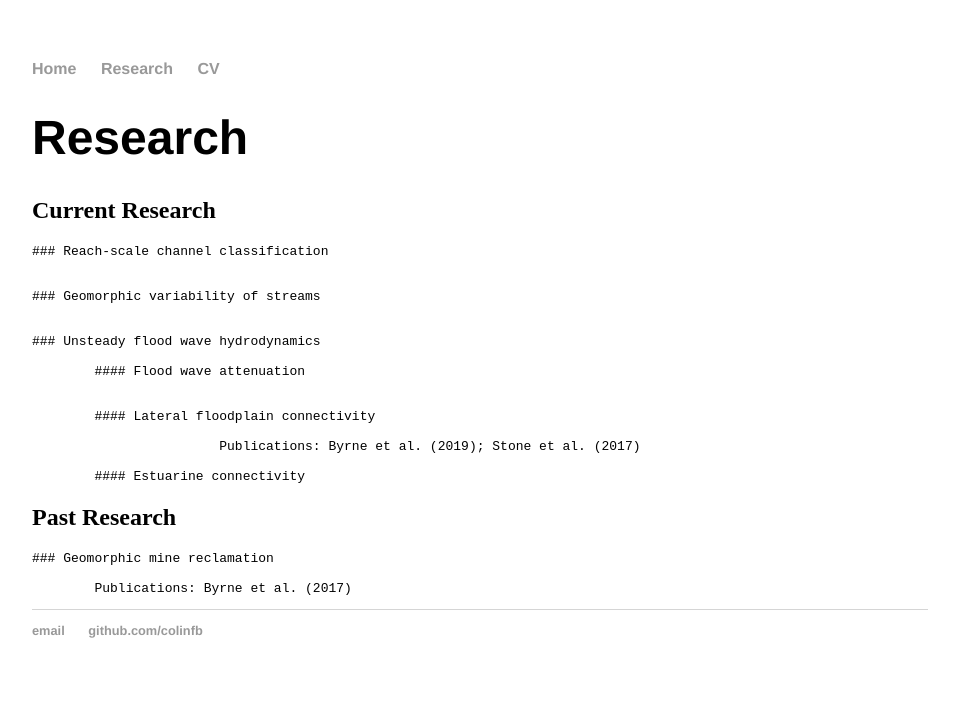
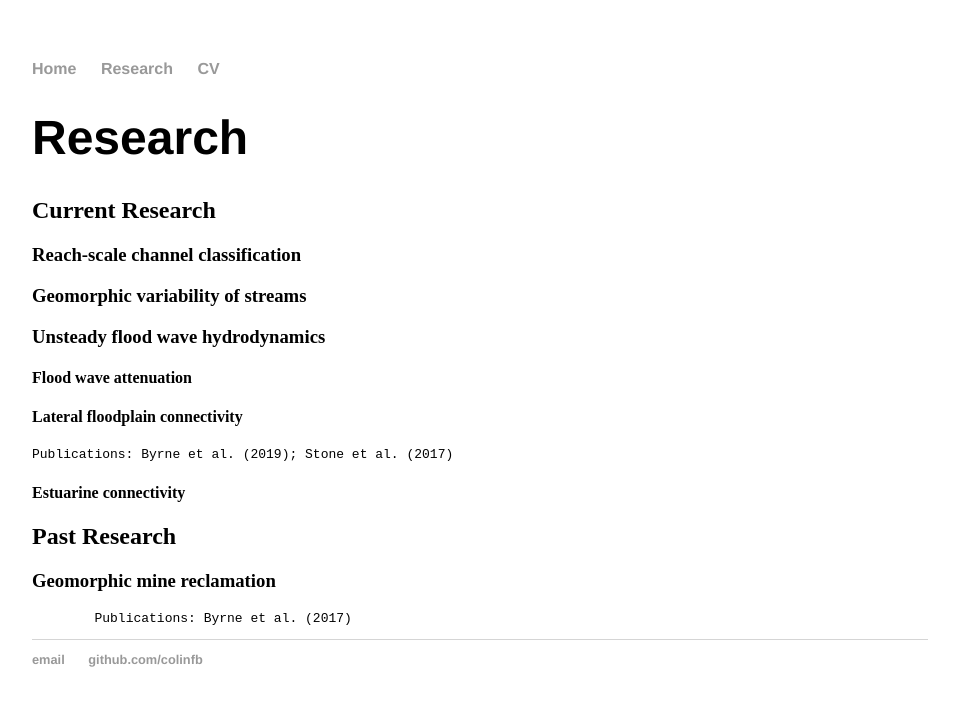
Before and after one commit to colinfb/colinfb.github.io, a Jekyll site: the page built from research/index.md, in a window 1280 px wide. Shown: the top 706 px of the page, without its empty margins (160-1119 px from the left). Built offline with Jekyll 4.4.1, drawn with Linux system fonts in a browser that asks for light colours.

Commit message:
More research changes

```diff
--- a/research/index.md
+++ b/research/index.md
@@ -7,27 +7,23 @@ title: Research
 
 ## Current Research
 
+### Reach-scale channel classification
 
-	### Reach-scale channel classification
+### Geomorphic variability of streams
 
+### Unsteady flood wave hydrodynamics
 
-	### Geomorphic variability of streams
+#### Flood wave attenuation
 
+#### Lateral floodplain connectivity
 
-	### Unsteady flood wave hydrodynamics
+	Publications: Byrne et al. (2019); Stone et al. (2017)
 
-		#### Flood wave attenuation
-
-
-		#### Lateral floodplain connectivity
-
-				Publications: Byrne et al. (2019); Stone et al. (2017)
-
-		#### Estuarine connectivity
+#### Estuarine connectivity
 
 
 ## Past Research
 
-	### Geomorphic mine reclamation
+### Geomorphic mine reclamation
 
 		Publications: Byrne et al. (2017)
```
